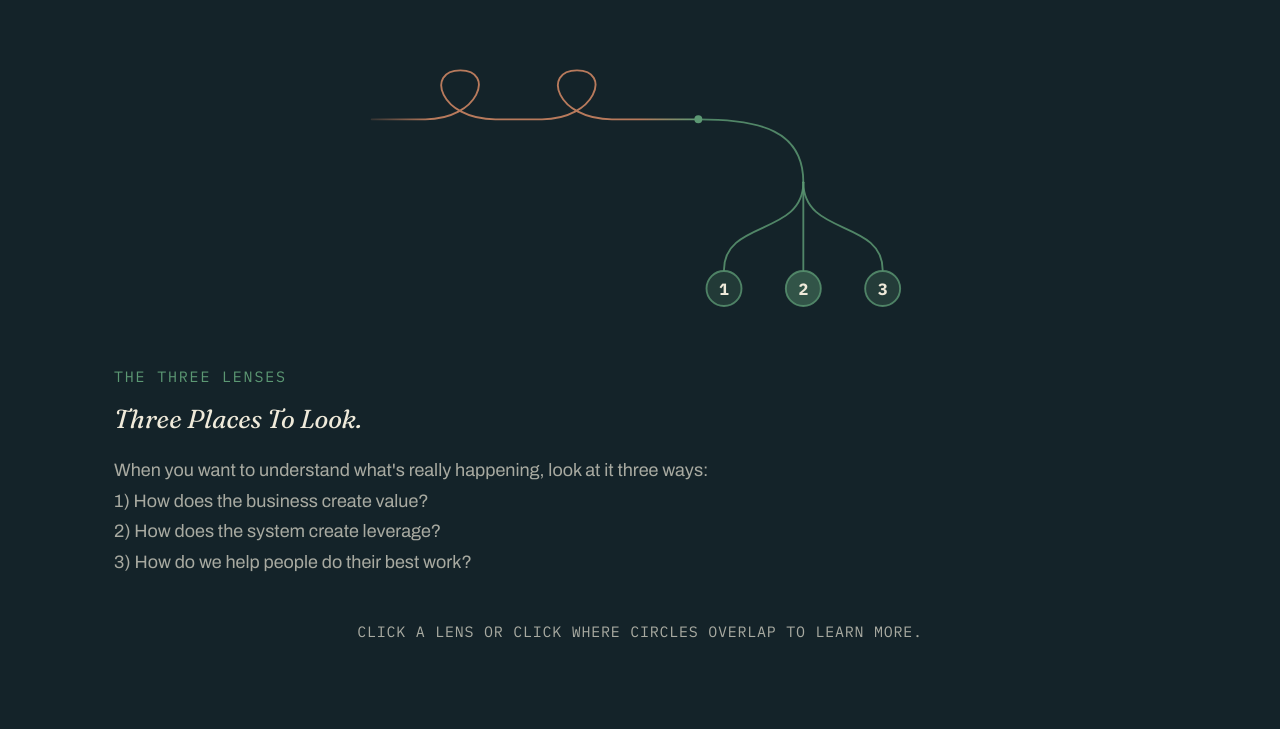
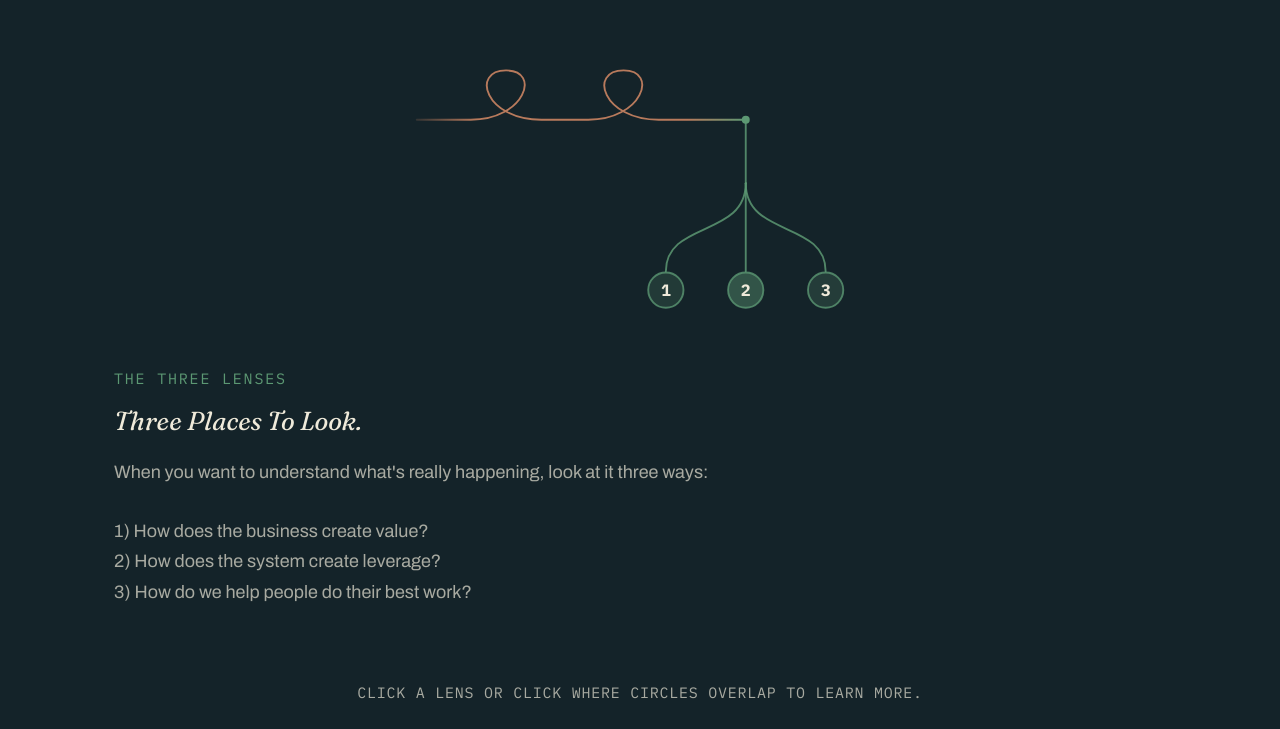
Before and after one commit to matthewschmidt1-lgtm/matthew-schmidt, a website: page index.html in a window 1280 px wide. Shown: the part 2911-3640 px from the top of the page. Drawn offline with Linux system fonts and the light colour scheme.

Commit message:
Turn line: center the three dots under the break point; more air in the lenses intro
The green line now drops straight down from the break point and the three
numbered dots sit centered beneath it. The three questions get space below
the intro line, and the click hint gets more space above it.

Co-Authored-By: Claude Fable 5.1 <noreply@anthropic.com>

```diff
--- a/index.html
+++ b/index.html
@@ -327,7 +327,7 @@
      (pathLength="1"). Strokes scale with the SVG, so phones get a heavier
      stroke-width instead of vector-effect (which breaks dash lengths). */
   .turn{ background:var(--ground); padding:8px 0 0; }
-  .turn-line{ display:block; width:100%; max-width:560px; height:auto; margin:0 auto; overflow:visible; }
+  .turn-line{ display:block; width:100%; max-width:470px; height:auto; margin:0 auto; overflow:visible; }
   .turn-line path{ fill:none; stroke-width:1.6; stroke-linecap:round; stroke-linejoin:round; }
   .turn-in{ stroke:url(#turnGrad); }
   .turn-trunk, .turn-strand{ stroke:var(--verdant); opacity:.85; }
@@ -351,11 +351,12 @@
   .lens-map{ margin-top:0; }
   .lens-lede{ margin-top:16px; max-width:44ch; font-family:var(--font-display); font-style:italic; font-size:26px; line-height:1.35; color:var(--bone); }
   .lens-body{ margin-top:18px; max-width:58ch; font-size:18px; line-height:1.7; color:var(--bone-dim); }
+  .lens-questions{ margin-top:28px; }
   .lens-diagram{ display:block; width:100%; max-width:600px; height:auto; margin:44px auto 0; }
   @media (max-width:520px){
     .lens-diagram{ max-width:none; width:calc(100% + 52px); margin-left:-26px; margin-right:-26px; }
   }
-  .lens-hint{ margin-top:44px; text-align:center; font-family:var(--font-mono); font-size:15px; letter-spacing:.05em; text-transform:uppercase; color:var(--bone-dim); }
+  .lens-hint{ margin-top:76px; text-align:center; font-family:var(--font-mono); font-size:15px; letter-spacing:.05em; text-transform:uppercase; color:var(--bone-dim); }
   .lens-circle{
     fill:var(--verdant); fill-opacity:.22; stroke:var(--verdant); stroke-opacity:.7; stroke-width:1.5; mix-blend-mode:screen;
     opacity:1; transform:translate(0,0); transform-box:fill-box; transform-origin:center; cursor:pointer;
@@ -800,7 +801,7 @@
 
   <div class="turn" aria-hidden="true">
     <div class="wrap">
-      <svg class="turn-line" viewBox="40 0 480 214">
+      <svg class="turn-line" viewBox="40 0 400 214">
         <defs>
           <linearGradient id="turnGrad" gradientUnits="userSpaceOnUse" x1="50" y1="0" x2="330" y2="0">
             <stop offset="0" stop-color="#B87A5C" stop-opacity=".2"/>
@@ -810,19 +811,19 @@
           </linearGradient>
         </defs>
         <path class="turn-in" pathLength="1" d="M50,50 H96 C142,50 156,8 126,8 C96,8 108,50 156,50 H196 C242,50 256,8 226,8 C196,8 208,50 256,50 H330"/>
-        <path class="turn-trunk" pathLength="1" d="M330,50 C384,50 420,60 420,104"/>
-        <path class="turn-strand" pathLength="1" d="M420,104 C420,150 352,136 352,179"/>
-        <path class="turn-strand" pathLength="1" d="M420,104 V179"/>
-        <path class="turn-strand" pathLength="1" d="M420,104 C420,150 488,136 488,179"/>
+        <path class="turn-trunk" pathLength="1" d="M330,50 V104"/>
+        <path class="turn-strand" pathLength="1" d="M330,104 C330,150 262,136 262,179"/>
+        <path class="turn-strand" pathLength="1" d="M330,104 V179"/>
+        <path class="turn-strand" pathLength="1" d="M330,104 C330,150 398,136 398,179"/>
         <circle class="turn-node" cx="330" cy="50" r="3.4"/>
         <g>
-          <circle class="turn-lens" cx="352" cy="195" r="15"/>
-          <circle class="turn-lens" cx="420" cy="195" r="15"/>
-          <circle class="turn-lens" cx="488" cy="195" r="15"/>
+          <circle class="turn-lens" cx="262" cy="195" r="15"/>
+          <circle class="turn-lens" cx="330" cy="195" r="15"/>
+          <circle class="turn-lens" cx="398" cy="195" r="15"/>
         </g>
-        <text class="turn-num" x="352" y="195">1</text>
-        <text class="turn-num" x="420" y="195">2</text>
-        <text class="turn-num" x="488" y="195">3</text>
+        <text class="turn-num" x="262" y="195">1</text>
+        <text class="turn-num" x="330" y="195">2</text>
+        <text class="turn-num" x="398" y="195">3</text>
       </svg>
     </div>
   </div>
@@ -832,7 +833,8 @@
       <div class="lens-map">
         <span class="eyebrow">The Three Lenses</span>
         <p class="lens-lede">Three Places To Look.</p>
-        <p class="lens-body">When you want to understand what's really happening, look at it three ways:<br>1) How does the business create value?<br>2) How does the system create leverage?<br>3) How do we help people do their best work?</p>
+        <p class="lens-body">When you want to understand what's really happening, look at it three ways:</p>
+        <p class="lens-body lens-questions">1) How does the business create value?<br>2) How does the system create leverage?<br>3) How do we help people do their best work?</p>
         <p class="lens-hint">Click a lens or click where circles overlap to learn more.</p>
         <svg class="lens-diagram" viewBox="0 0 540 460" role="img" aria-label="Three overlapping circles labeled Business, System, and People, with the overlap in the center labeled The Multiplier. Click a circle or an overlap for more detail.">
           <circle class="lens-circle lens-circle-business" cx="220" cy="180" r="130" tabindex="0" role="button"
```
